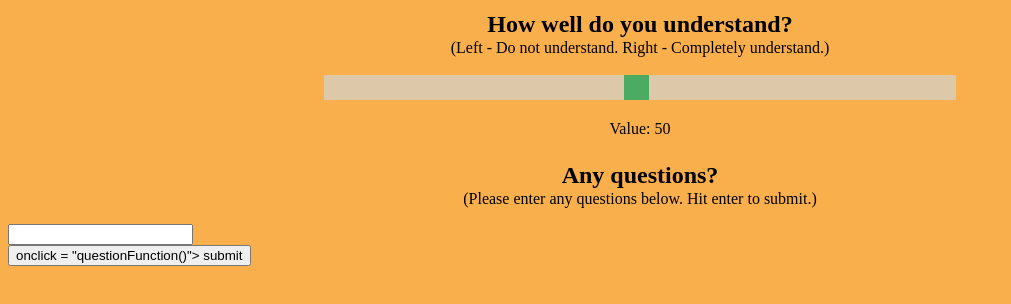
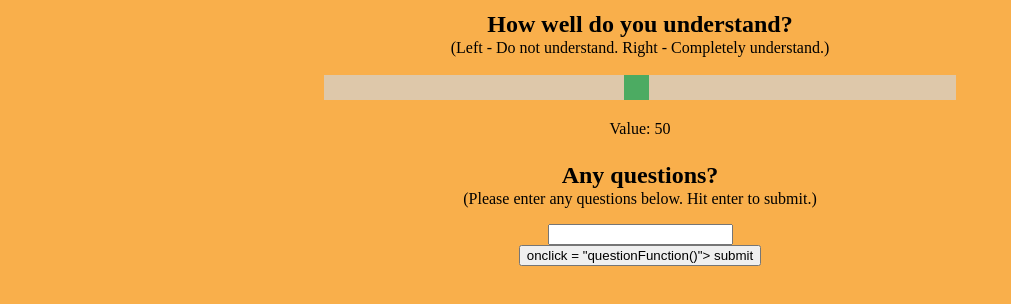
Before and after one commit to gracegattman/cuhackit, a website: page documentRoot/student/index.html in a window 1280 px wide. Shown: the part 108-412 px from the top of the page, without its empty margins (0-1011 px from the left). Drawn offline with nearby package versions, Linux system fonts and the light colour scheme; no server answers.

Commit message:
centered button

```diff
--- a/documentRoot/student/index.html
+++ b/documentRoot/student/index.html
@@ -22,10 +22,10 @@
 <p>(Please enter any questions below. Hit enter to submit.)</p>
 
 
-<input type="text" id="question" name="question"><br>
+<center><input type="text" id="question" name="question"><br>
 <button> onclick = "questionFunction()">
 submit
-</button>
+</button></center>
 
 
 
```
